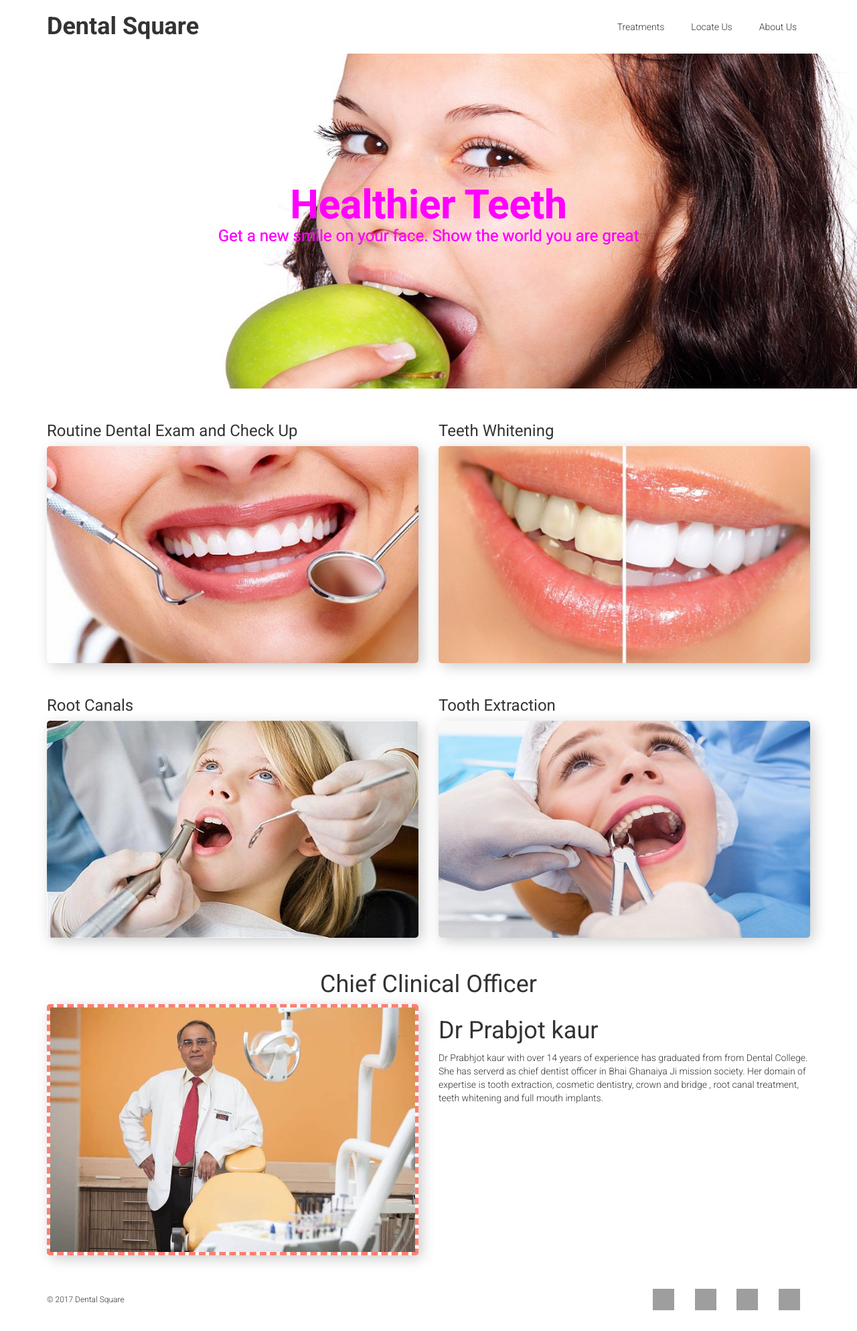
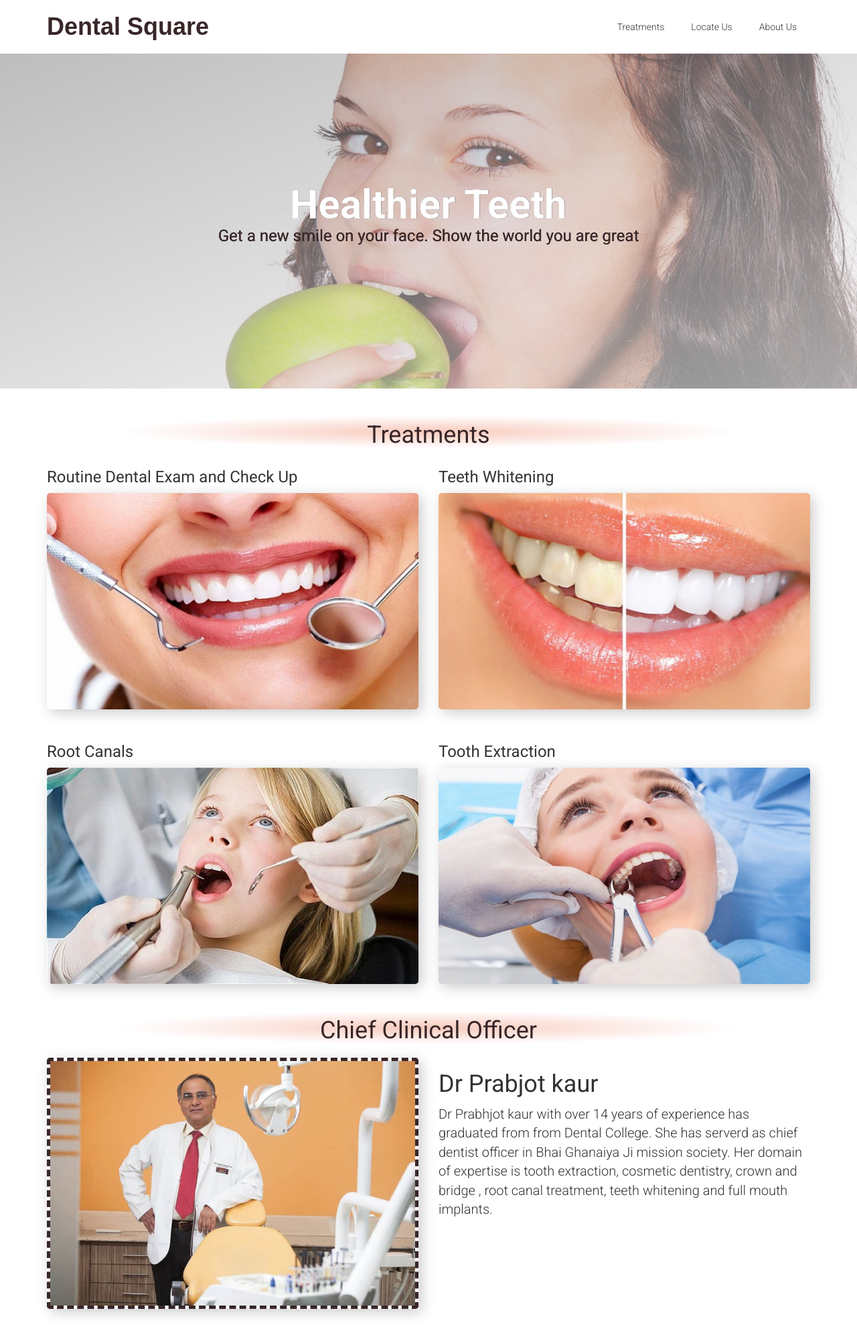
Before and after one commit to gauravgupta-gsp/dentalsquare, a plain HTML site: page index.html in a window 1280 px wide. Shown: the top 1987 px of the page at 67% size. Drawn offline with nearby package versions, Linux system fonts and the light colour scheme; grey boxes are pictures that could not be loaded.

Commit message:
1 Added gradient color to main image 2) Added primary secondsary color

```diff
--- a/index.html
+++ b/index.html
@@ -10,7 +10,7 @@
 <body>
   <header class="container">
     <div class="row">
-      <h1 class="col-sm-4">Dental Square</h1>
+      <h1 class="col-sm-4 primary-color" style="font-family: sans-serif;">Dental Square</h1>
       <nav class ="col-sm-8 text-right">
         <p>Treatments</p>
         <p>Locate Us</p>
@@ -27,6 +27,12 @@
       </div>
     </div>
   </section>
+  <div class="row">
+    <div class="col-sm-12" style="background:radial-gradient(#f8cabd,#ffffff,#ffffff);"
+    >
+      <h1 align="center" style="color:#382628;" >Treatments</h1>
+    </div>
+  </div>
   <section class="container">
     <div class="row">
       <figure class="col-sm-6">
@@ -54,15 +60,20 @@
     </div>
 
   </section>
-  <h1 align="center">Chief Clinical Officer</h1>
-  <section class="container">
+   <div class="row">
+    <div class="col-sm-12" style="background:radial-gradient(#f8cabd,#ffffff,#ffffff);"
+    >
+      <h1 align="center" style="color:#382628;" >Chief Clinical Officer</h1>
+    </div>
+  </div>
+  <section class="container" style="margin-top: 10px">
     <div class="row">
       <figure class="col-sm-6">
         <img class="doctor-img" src="images/doctor.jpg"/>
       </figure>
       <figure class="col-sm-6">
         <h1>Dr Prabjot kaur</h1>
-        <p>Dr Prabhjot kaur with over 14 years of experience has graduated from from Dental College. She has serverd as chief dentist officer in Bhai Ghanaiya Ji mission society. Her domain of expertise is tooth extraction, cosmetic dentistry, crown and bridge , root canal treatment, teeth whitening and full mouth implants. </p>
+        <p style="font-size: 20px">Dr Prabhjot kaur with over 14 years of experience has graduated from from Dental College. She has serverd as chief dentist officer in Bhai Ghanaiya Ji mission society. Her domain of expertise is tooth extraction, cosmetic dentistry, crown and bridge , root canal treatment, teeth whitening and full mouth implants. </p>
       </figure>
 
     </div>
--- a/main.css
+++ b/main.css
@@ -31,10 +31,12 @@ header p {
 .jumbotron {
   display: flex;
   align-items: center;
-  background-image: url('images/apple-bite.jpeg');
+  /*background-image: url('images/apple-bite.jpeg');*/
+    background: linear-gradient(to bottom right,#55555563,#ffffffa6),url(images/apple-bite.jpeg);
+
   background-size: cover;
   height: 500px;
-  text-shadow: 0.25px 0.25px 0.25px #ff00ff;
+  text-shadow: 0.25px 0.25px 0.25px #382628;
 
 }
 
@@ -42,12 +44,12 @@ header p {
   font-size: 60px;
   font-weight: 700;
   margin: 0;
-  color: #ff00ff;
+  color: #ffffff;
 }
 
 .jumbotron h3 {
   margin: 0 0 20px;
-  color: #ff00ff;
+  color: #382628;
 }
 
 section .row img {
@@ -102,7 +104,16 @@ footer li img {
   box-shadow: 5px 5px 20px #ccc;
 }
 .doctor-img {
-  border: 5px dashed salmon;
+  border: 5px dashed #382628;
   border-radius: 5px;
   box-shadow: 5px 5px 20px #ccc;
 }
+.primary-color {
+  color: #382628;
+}
+.secondary-color {
+  color: #f8cabd;
+}
+.third-color {
+  color: #ffffff;
+}
```
Also changed, not shown: images/facebook.svg (added), images/instagram.svg (added), images/medium.svg (added).
